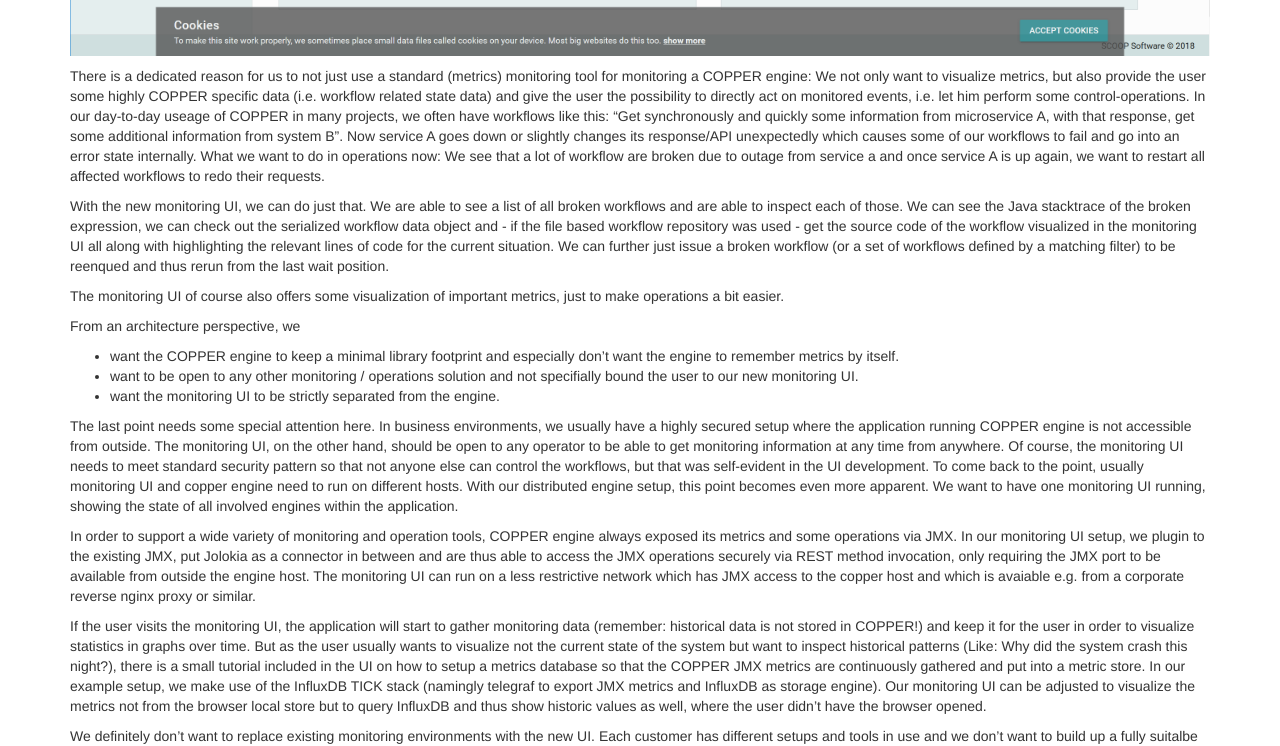
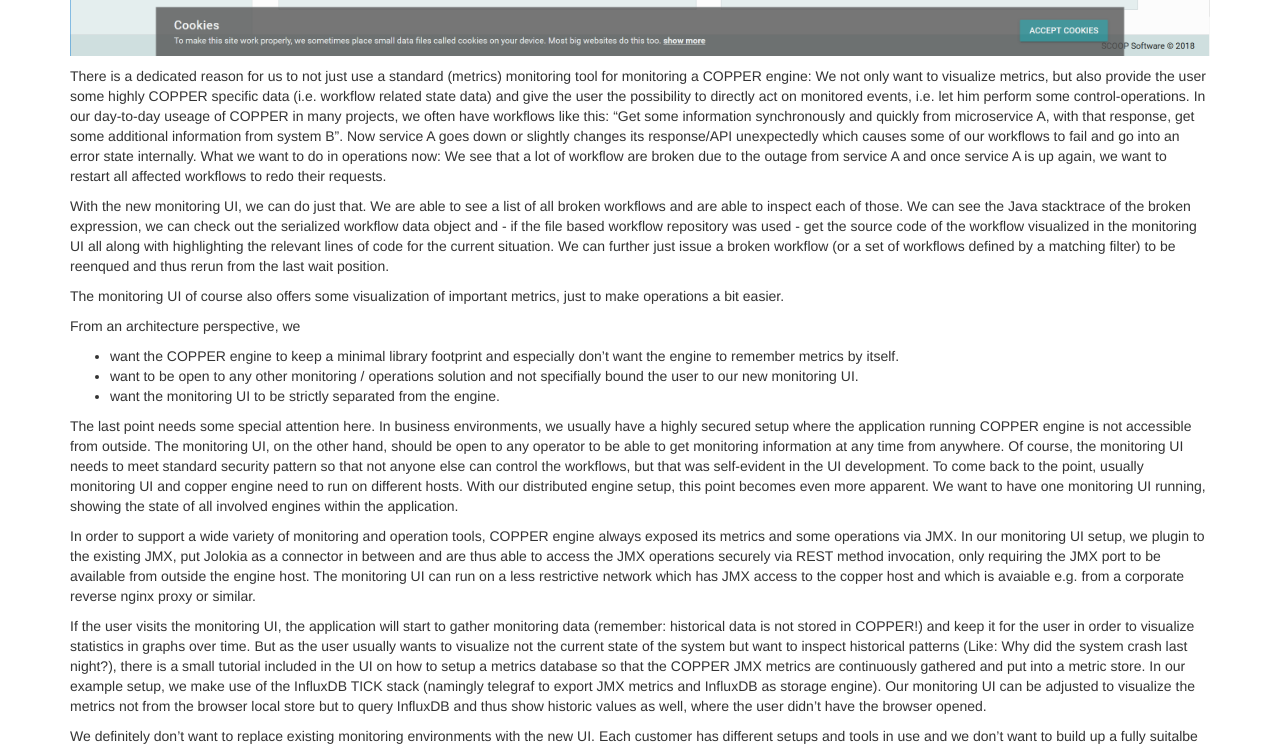
Before and after one commit to copper-engine/copper-engine.github.io, a Jekyll site: the page built from _posts/2018-09-04-copper-5.0-monitoring.md, in a window 1280 px wide and 1400 px high, scrolled down 785 px. Shown: the part 192-938 px from the top of the window. Built offline with Jekyll 4.4.1, drawn with Linux system fonts in a browser that asks for light colours; nearby versions of some CDN libraries; some of the changed text lies outside the part shown.

Commit message:
Update 2018-09-04-copper-5.0-monitoring.md

```diff
--- a/_posts/2018-09-04-copper-5.0-monitoring.md
+++ b/_posts/2018-09-04-copper-5.0-monitoring.md
@@ -6,11 +6,11 @@
 categories: [handson]
 ---
 
-With the recent [release of COPPER 5.0 ]({% post_url 2018-08-28-copper-5.0-released %}), we not only upgraded COPPER to run with Java 9+ and make proper use of the new module system, but we also developed a totally new monitoring UI based on modern web techniques (SPA with Vue.js). In this blog post, we like to demonstrate you the new UI, give you a simple hands-on setup and useage instruction and highlight the key features. We'll further want to give you some background decisions on why the things are developed the way they are.
+With the recent [release of COPPER 5.0 ]({% post_url 2018-08-28-copper-5.0-released %}), we not only upgraded COPPER to run with Java 9+ and make proper use of the new module system, but we also developed a totally new monitoring UI based on modern web techniques (SPA with Vue.js). In this blog post, we would like to demonstrate the new UI, give you simple hands-on setup and useage instructions, and highlight the key features. We'll further want to give you some background decisions on why the things are developed the way they are.
 
 ![Dashboard screenshot](/images/blog/monitoring-ui/copper-5-monitoring-ui-dashboard-screenshot.png){:class="img-responsive"}
 
-There is a dedicated reason for us to not just use a standard (metrics) monitoring tool for monitoring a COPPER engine: We not only want to visualize metrics, but also provide the user some highly COPPER specific data (i.e. workflow related state data) and give the user the possibility to directly act on monitored events, i.e. let him perform some control-operations. In our day-to-day useage of COPPER in many projects, we often have workflows like this: "Get synchronously and quickly some information from microservice A, with that response, get some additional information from system B". Now service A goes down or slightly changes its response/API unexpectedly which causes some of our workflows to fail and go into an error state internally. What we want to do in operations now: We see that a lot of workflow are broken due to outage from service a and once service A is up again, we want to restart all affected workflows to redo their requests.
+There is a dedicated reason for us to not just use a standard (metrics) monitoring tool for monitoring a COPPER engine: We not only want to visualize metrics, but also provide the user some highly COPPER specific data (i.e. workflow related state data) and give the user the possibility to directly act on monitored events, i.e. let him perform some control-operations. In our day-to-day useage of COPPER in many projects, we often have workflows like this: "Get some information synchronously and quickly from microservice A, with that response, get some additional information from system B". Now service A goes down or slightly changes its response/API unexpectedly which causes some of our workflows to fail and go into an error state internally. What we want to do in operations now: We see that a lot of workflow are broken due to the outage from service A and once service A is up again, we want to restart all affected workflows to redo their requests.
 
 With the new monitoring UI, we can do just that. We are able to see a list of all broken workflows and are able to inspect each of those. We can see the Java stacktrace of the broken expression, we can check out the serialized workflow data object and - if the file based workflow repository was used - get the source code of the workflow visualized in the monitoring UI all along with highlighting the relevant lines of code for the current situation. We can further just issue a broken workflow (or a set of workflows defined by a matching filter) to be reenqued and thus rerun from the last wait position.
 
@@ -25,7 +25,7 @@
 
 In order to support a wide variety of monitoring and operation tools, COPPER engine always exposed its metrics and some operations via JMX. In our monitoring UI setup, we plugin to the existing JMX, put Jolokia as a connector in between and are thus able to access the JMX operations securely via REST method invocation, only requiring the JMX port to be available from outside the engine host. The monitoring UI can run on a less restrictive network which has JMX access to the copper host and which is avaiable e.g. from a corporate reverse nginx proxy or similar.
 
-If the user visits the monitoring UI, the application will start to gather monitoring data (remember: historical data is not stored in COPPER!) and keep it for the user in order to visualize statistics in graphs over time. But as the user usually wants to visualize not the current state of the system but want to inspect historical patterns (Like: Why did the system crash this night?), there is a small tutorial included in the UI on how to setup a metrics database so that the COPPER JMX metrics are continuously gathered and put into a metric store. In our example setup, we make use of the InfluxDB TICK stack (namingly telegraf to export JMX metrics and InfluxDB as storage engine). Our monitoring UI can be adjusted to visualize the metrics not from the browser local store but to query InfluxDB and thus show historic values as well, where the user didn't have the browser opened.
+If the user visits the monitoring UI, the application will start to gather monitoring data (remember: historical data is not stored in COPPER!) and keep it for the user in order to visualize statistics in graphs over time. But as the user usually wants to visualize not the current state of the system but want to inspect historical patterns (Like: Why did the system crash last night?), there is a small tutorial included in the UI on how to setup a metrics database so that the COPPER JMX metrics are continuously gathered and put into a metric store. In our example setup, we make use of the InfluxDB TICK stack (namingly telegraf to export JMX metrics and InfluxDB as storage engine). Our monitoring UI can be adjusted to visualize the metrics not from the browser local store but to query InfluxDB and thus show historic values as well, where the user didn't have the browser opened.
 
 We definitely don't want to replace existing monitoring environments with the new UI. Each customer has different setups and tools in use and we don't want to build up a fully suitalbe monitoring solution here. We encourage you to use tools like InfluxDB for storing metrics, Graphana for proper visualization in all granularities and setup alarm rules and events in there. But if you for instance received an alarm or an unexpected behaviour or if you are in development, the UI is the place where you quickly get a more detailed overview with workflow states, do a better problem analysis and be able to perform certain actions like workflow deletion or reenqueing.
 
```
